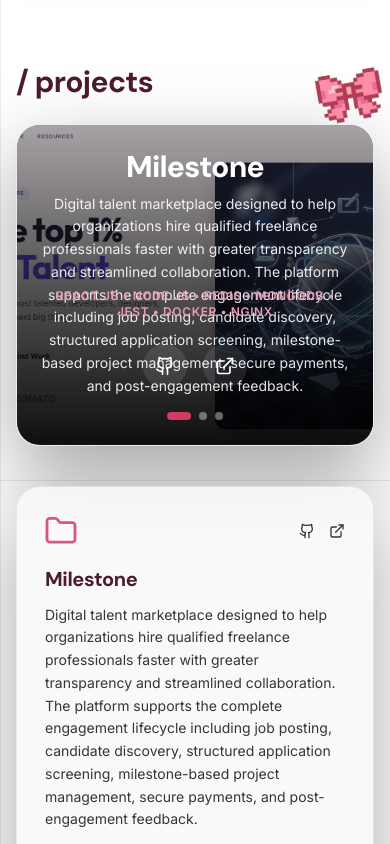
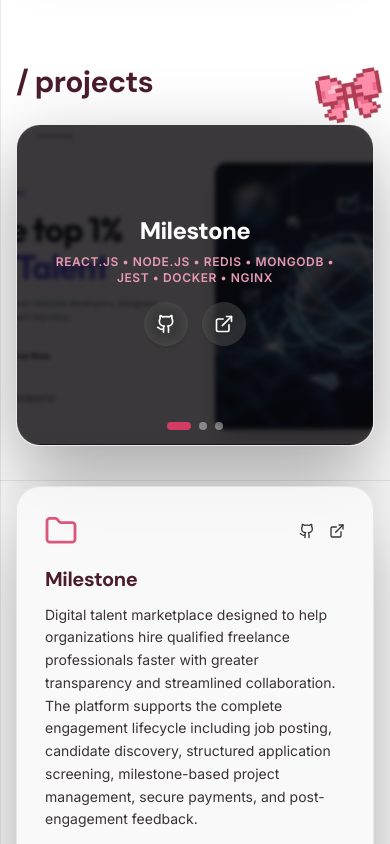
Before and after one commit to sheisstarwithoutmoon/VanyaPortfolio, a Next.js app: page / in a window 390 px wide. Shown: the part 3740-4584 px from the top of the page. Built offline with nearby package versions, Linux system fonts and the light colour scheme.

Commit message:
added responsiveness

```diff
--- a/src/components/Projects.tsx
+++ b/src/components/Projects.tsx
@@ -99,29 +99,29 @@ export default function Projects() {
                 <ChevronRight className="w-5 h-5 md:w-6 h-6" />
               </button>
 
-              {/* Overlay text content */}
-              <div className="absolute inset-0 bg-gradient-to-t from-black/90 via-black/50 to-transparent flex flex-col justify-end p-6 md:p-10 text-center items-center">
+              {/* Overlay text content centered */}
+              <div className="absolute inset-0 bg-black/65 md:bg-gradient-to-t md:from-black/90 md:via-black/55 md:to-black/30 backdrop-blur-[2px] md:backdrop-blur-none flex flex-col justify-center items-center p-4 sm:p-6 md:p-10 text-center">
 
-                <h3 className="text-3xl md:text-5xl font-extrabold tracking-tight text-white mb-2 font-display transition duration-500">
+                <h3 className="text-2xl sm:text-3xl md:text-5xl font-extrabold tracking-tight text-white mb-2 font-display transition duration-500">
                   {projects[activeIndex].title}
                 </h3>
 
-                <p className="text-white/90 text-sm md:text-base max-w-2xl leading-relaxed mb-4 min-h-[48px] transition duration-500">
+                {/* Description: hidden on phone, visible on tablet/desktop */}
+                <p className="hidden md:block text-white/90 text-sm md:text-base max-w-2xl leading-relaxed mb-4 min-h-[48px] transition duration-500">
                   {projects[activeIndex].description}
                 </p>
 
-                <p className="text-[#e89ab4] text-xs md:text-sm font-semibold tracking-wider uppercase mb-6 transition duration-500">
+                <p className="text-[#e89ab4] text-xs sm:text-sm font-semibold tracking-wider uppercase mb-4 md:mb-6 transition duration-500 px-4 max-w-md">
                   {projects[activeIndex].tech}
                 </p>
 
-                {/* Project Links & Pagination Bullets */}
-                <div className="flex flex-col items-center gap-6 w-full">
-                  <div className="flex gap-4">
+                {/* Project Links */}
+                <div className="flex gap-3.5 sm:gap-4 mb-2 md:mb-0">
                   <a
                     href={projects[activeIndex].github}
                     target="_blank"
                     rel="noopener noreferrer"
-                      className="p-3 bg-white/10 hover:bg-white/25 text-white rounded-full transition duration-300"
+                    className="p-3 bg-white/15 hover:bg-white/30 text-white rounded-full transition duration-300 backdrop-blur-sm shadow-md cursor-pointer"
                     aria-label="GitHub Repository"
                   >
                     <Github className="w-5 h-5" />
@@ -131,7 +131,7 @@ export default function Projects() {
                       href={projects[activeIndex].live}
                       target="_blank"
                       rel="noopener noreferrer"
-                        className="p-3 bg-white/10 hover:bg-white/25 text-white rounded-full transition duration-300"
+                      className="p-3 bg-white/15 hover:bg-white/30 text-white rounded-full transition duration-300 backdrop-blur-sm shadow-md cursor-pointer"
                       aria-label="Live Demo"
                     >
                       <ExternalLink className="w-5 h-5" />
@@ -139,8 +139,8 @@ export default function Projects() {
                   )}
                 </div>
 
-                  {/* Bullet Indicators */}
-                  <div className="flex gap-2">
+                {/* Bullet Indicators pinned cleanly at bottom */}
+                <div className="absolute bottom-3.5 sm:bottom-5 left-1/2 -translate-x-1/2 flex gap-2">
                   {projects.map((_, idx) => (
                     <button
                       key={idx}
@@ -151,7 +151,6 @@ export default function Projects() {
                       aria-label={`Go to slide ${idx + 1}`}
                     />
                   ))}
-                  </div>
                 </div>
 
               </div>
--- a/src/components/Research.tsx
+++ b/src/components/Research.tsx
@@ -68,20 +68,20 @@ export default function Research() {
               {/* Accordion Header — clickable */}
               <button
                 onClick={() => toggleAccordion(index)}
-                className="w-full flex items-center justify-between gap-4 p-5 md:p-6 text-left cursor-pointer transition-colors"
+                className="w-full flex items-center justify-between gap-3 sm:gap-4 p-4 sm:p-6 text-left cursor-pointer transition-colors"
                 aria-expanded={openIndex === index}
               >
                 {/* Title + Badges (Both identical size, font, padding, and color) */}
-                <div className="flex-1 min-w-0 space-y-2.5">
-                  <h3 className="font-bold text-base md:text-lg text-[color:var(--text-primary)] leading-snug pr-2">
+                <div className="flex-1 min-w-0 space-y-2">
+                  <h3 className="font-bold text-base md:text-lg text-[color:var(--text-primary)] leading-snug pr-1 sm:pr-2">
                     {paper.title}
                   </h3>
-                  <div className="flex flex-wrap items-center gap-2">
-                    <span className="inline-flex items-center px-2.5 py-1 rounded-md bg-[color:var(--accent-lavender)]/15 text-[color:var(--text-primary)] border border-[color:var(--accent-lavender)]/30 font-mono font-bold text-[11px] uppercase tracking-wider">
+                  <div className="flex flex-wrap items-center gap-1.5 sm:gap-2">
+                    <span className="inline-flex items-center px-2.5 py-1 rounded-md bg-[color:var(--accent-lavender)]/15 text-[color:var(--text-primary)] border border-[color:var(--accent-lavender)]/30 font-mono font-bold text-[10px] sm:text-[11px] uppercase tracking-wider">
                       {paper.conference}
                     </span>
                     {paper.badge && (
-                      <span className="inline-flex items-center px-2.5 py-1 rounded-md bg-[color:var(--accent-lavender)]/15 text-[color:var(--text-primary)] border border-[color:var(--accent-lavender)]/30 font-mono font-bold text-[11px] uppercase tracking-wider">
+                      <span className="inline-flex items-center px-2.5 py-1 rounded-md bg-[color:var(--accent-lavender)]/15 text-[color:var(--text-primary)] border border-[color:var(--accent-lavender)]/30 font-mono font-bold text-[10px] sm:text-[11px] uppercase tracking-wider">
                         {paper.badge}
                       </span>
                     )}
@@ -89,26 +89,26 @@ export default function Research() {
                 </div>
 
                 {/* Dropdown Chevron */}
-                <div className={`w-9 h-9 flex items-center justify-center rounded-xl border border-[color:var(--stroke)] bg-[color:var(--surface-3)] shrink-0 transition-transform duration-300 ${
+                <div className={`w-8 h-8 sm:w-9 sm:h-9 flex items-center justify-center rounded-xl border border-[color:var(--stroke)] bg-[color:var(--surface-3)] shrink-0 transition-transform duration-300 ${
                   openIndex === index ? 'rotate-180' : ''
                 }`}>
-                  <ChevronDown className="w-5 h-5" />
+                  <ChevronDown className="w-4 h-4 sm:w-5 sm:h-5" />
                 </div>
               </button>
 
-              {/* Accordion Content — expandable */}
-              <div className={`overflow-hidden transition-all duration-300 ease-in-out ${
-                openIndex === index ? 'max-h-96 opacity-100' : 'max-h-0 opacity-0'
+              {/* Accordion Content — expandable with full height on mobile */}
+              <div className={`overflow-hidden transition-all duration-500 ease-in-out ${
+                openIndex === index ? 'max-h-[1500px] opacity-100' : 'max-h-0 opacity-0'
               }`}>
-                <div className="px-5 md:px-6 pb-6 pt-2 space-y-4 border-t border-dashed border-[color:var(--stroke)] bg-[color:var(--surface-3)]/30">
+                <div className="px-4 sm:px-6 pb-5 sm:pb-6 pt-2 space-y-4 border-t border-dashed border-[color:var(--stroke)] bg-[color:var(--surface-3)]/30">
                   {/* Description / Summary */}
-                  <p className="text-muted text-sm md:text-base leading-relaxed pt-2">
+                  <p className="text-muted text-xs sm:text-sm md:text-base leading-relaxed pt-2">
                     {paper.description}
                   </p>
 
                   {/* Tech tags */}
                   {paper.tech && (
-                    <div className="text-xs font-semibold tracking-wider text-muted font-mono pt-1">
+                    <div className="text-[11px] sm:text-xs font-semibold tracking-wider text-muted font-mono pt-1 leading-relaxed">
                       {paper.tech}
                     </div>
                   )}
@@ -120,7 +120,7 @@ export default function Research() {
                         href={paper.link}
                         target="_blank"
                         rel="noopener noreferrer"
-                        className="inline-flex items-center gap-2 px-5 py-2.5 rounded-full border border-[color:var(--stroke)] bg-[color:var(--accent-lavender)] text-[color:var(--background)] font-bold text-xs uppercase tracking-wider shadow-sm hover:opacity-90 transition duration-200"
+                        className="inline-flex items-center gap-2 px-4 sm:px-5 py-2 sm:py-2.5 rounded-full border border-[color:var(--stroke)] bg-[color:var(--accent-lavender)] text-[color:var(--background)] font-bold text-xs uppercase tracking-wider shadow-sm hover:opacity-90 transition duration-200"
                       >
                         Read Paper
                         <ExternalLink className="w-3.5 h-3.5" />
```
Lines whose indentation alone changed are shown as unchanged.
